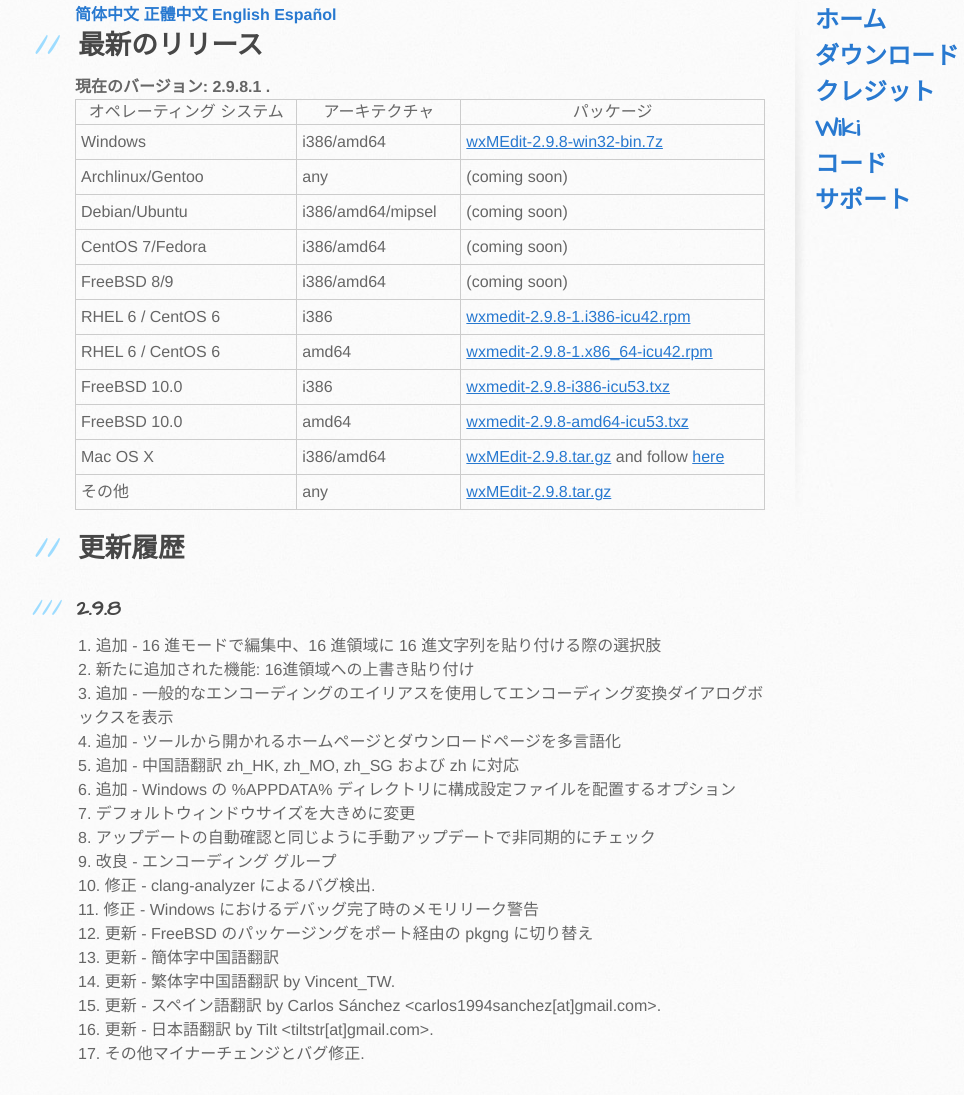
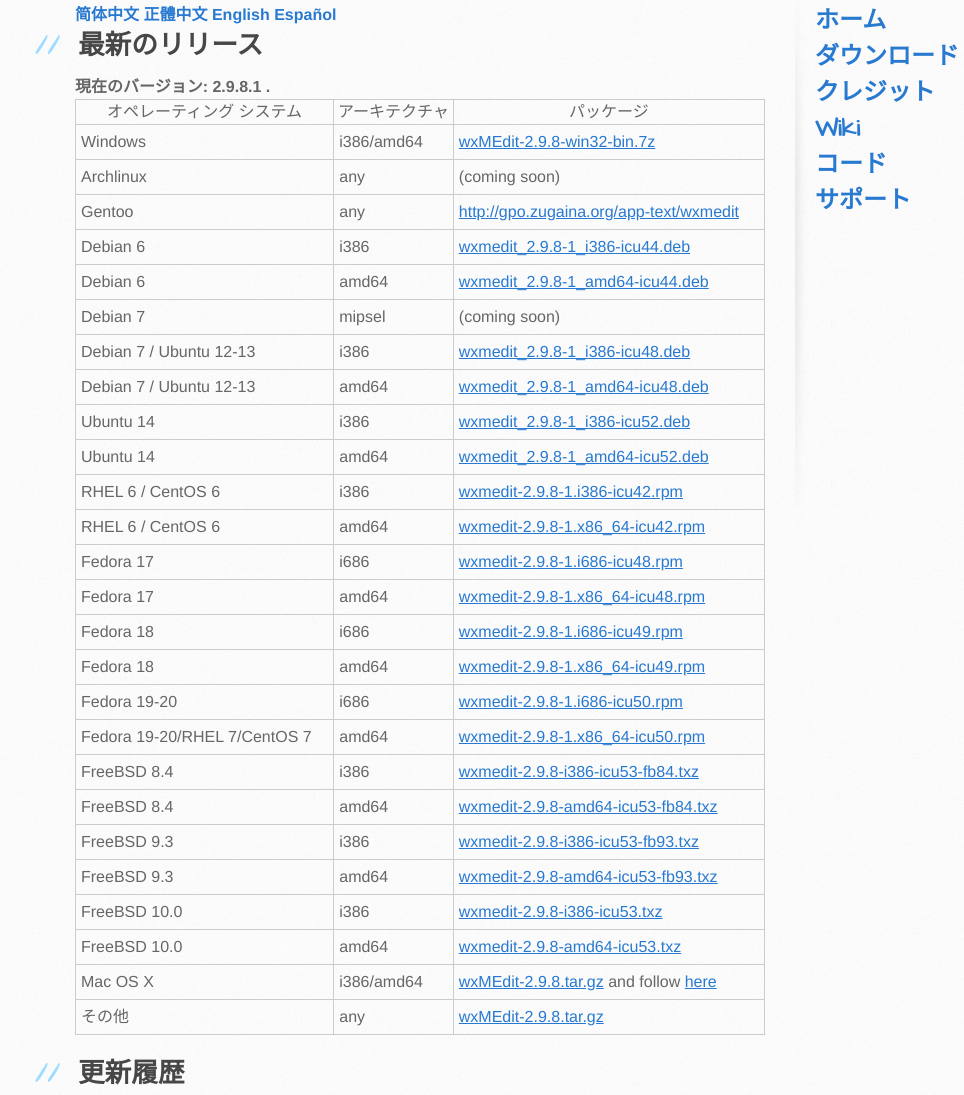
Before and after one commit to SIRSteiner/wxMEdit.github.io, a plain HTML site: page ja_JP/downloads.html in a window 1280 px wide. Shown: the part 229-1324 px from the top of the page, without its empty margins (95-1059 px from the left). Drawn offline with Linux system fonts and the light colour scheme.

Commit message:
add most packages for 2.9.8.1

```diff
--- a/ja_JP/downloads.html
+++ b/ja_JP/downloads.html
@@ -100,23 +100,8 @@
 <td><a href="http://downloads.sourceforge.net/project/wxmedit/2.9.8/wxMEdit-2.9.8-win32-bin.7z">wxMEdit-2.9.8-win32-bin.7z</a></td>
 </tr>
 <tr>
-<td>Archlinux/Gentoo</td>
+<td>Archlinux</td>
 <td>any</td>
-<td>(coming soon)</td>
-</tr>
-<tr>
-<td>Debian/Ubuntu</td>
-<td>i386/amd64/mipsel</td>
-<td>(coming soon)</td>
-</tr>
-<tr>
-<td>CentOS 7/Fedora</td>
-<td>i386/amd64</td>
-<td>(coming soon)</td>
-</tr>
-<tr>
-<td>FreeBSD 8/9</td>
-<td>i386/amd64</td>
 <td>(coming soon)</td>
 </tr>
 <!--
@@ -125,6 +110,7 @@
 <td>any</td>
 <td><a href="https://aur.archlinux.org/packages/wxmedit/">https://aur.archlinux.org/packages/wxmedit/</a></td>
 </tr>
+-->
 <tr>
 <td>Gentoo</td>
 <td>any</td>
@@ -133,40 +119,46 @@
 <tr>
 <td>Debian 6</td>
 <td>i386</td>
-<td><a href="http://downloads.sourceforge.net/project/wxmedit/2.9.7/wxmedit_2.9.7-1_i386-icu44.deb">wxmedit_2.9.7-1_i386-icu44.deb</a></td>
+<td><a href="http://downloads.sourceforge.net/project/wxmedit/2.9.8/wxmedit_2.9.8-1_i386-icu44.deb">wxmedit_2.9.8-1_i386-icu44.deb</a></td>
 </tr>
 <tr>
 <td>Debian 6</td>
 <td>amd64</td>
-<td><a href="http://downloads.sourceforge.net/project/wxmedit/2.9.7/wxmedit_2.9.7-1_amd64-icu44.deb">wxmedit_2.9.7-1_amd64-icu44.deb</a></td>
+<td><a href="http://downloads.sourceforge.net/project/wxmedit/2.9.8/wxmedit_2.9.8-1_amd64-icu44.deb">wxmedit_2.9.8-1_amd64-icu44.deb</a></td>
 </tr>
+<tr>
+<td>Debian 7</td>
+<td>mipsel</td>
+<td>(coming soon)</td>
+</tr>
+<!--
 <tr>
 <td>Debian 7 / Ubuntu 12-13</td>
 <td>Loongson/mipsel</td>
-<td><a href="http://downloads.sourceforge.net/project/wxmedit/2.9.7/wxmedit_2.9.7-1_mipsel-icu48.deb">wxmedit_2.9.7-1_mipsel-icu48.deb</a></td>
+<td><a href="http://downloads.sourceforge.net/project/wxmedit/2.9.8/wxmedit_2.9.8-1_mipsel-icu48.deb">wxmedit_2.9.8-1_mipsel-icu48.deb</a></td>
 </tr>
+-->
 <tr>
 <td>Debian 7 / Ubuntu 12-13</td>
 <td>i386</td>
-<td><a href="http://downloads.sourceforge.net/project/wxmedit/2.9.7/wxmedit_2.9.7-1_i386-icu48.deb">wxmedit_2.9.7-1_i386-icu48.deb</a></td>
+<td><a href="http://downloads.sourceforge.net/project/wxmedit/2.9.8/wxmedit_2.9.8-1_i386-icu48.deb">wxmedit_2.9.8-1_i386-icu48.deb</a></td>
 </tr>
 <tr>
 <td>Debian 7 / Ubuntu 12-13</td>
 <td>amd64</td>
-<td><a href="http://downloads.sourceforge.net/project/wxmedit/2.9.7/wxmedit_2.9.7-1_amd64-icu48.deb">wxmedit_2.9.7-1_amd64-icu48.deb</a></td>
+<td><a href="http://downloads.sourceforge.net/project/wxmedit/2.9.8/wxmedit_2.9.8-1_amd64-icu48.deb">wxmedit_2.9.8-1_amd64-icu48.deb</a></td>
 </tr>
 <tr>
 <td>Ubuntu 14</td>
 <td>i386</td>
-<td><a href="http://downloads.sourceforge.net/project/wxmedit/2.9.7/wxmedit_2.9.7-1_i386-icu52.deb">wxmedit_2.9.7-1_i386-icu52.deb</a></td>
+<td><a href="http://downloads.sourceforge.net/project/wxmedit/2.9.8/wxmedit_2.9.8-1_i386-icu52.deb">wxmedit_2.9.8-1_i386-icu52.deb</a></td>
 </tr>
 <tr>
 <td>Ubuntu 14</td>
 <td>amd64</td>
-<td><a href="http://downloads.sourceforge.net/project/wxmedit/2.9.7/wxmedit_2.9.7-1_amd64-icu52.deb">wxmedit_2.9.7-1_amd64-icu52.deb</a></td>
+<td><a href="http://downloads.sourceforge.net/project/wxmedit/2.9.8/wxmedit_2.9.8-1_amd64-icu52.deb">wxmedit_2.9.8-1_amd64-icu52.deb</a></td>
 </tr>
 <tr>
--->
 <td>RHEL 6 / CentOS 6</td>
 <td>i386</td>
 <td><a href="http://downloads.sourceforge.net/project/wxmedit/2.9.8/wxmedit-2.9.8-1.i386-icu42.rpm">wxmedit-2.9.8-1.i386-icu42.rpm</a></td>
@@ -177,69 +169,63 @@
 <td><a href="http://downloads.sourceforge.net/project/wxmedit/2.9.8/wxmedit-2.9.8-1.x86_64-icu42.rpm">wxmedit-2.9.8-1.x86_64-icu42.rpm</a></td>
 </tr>
 <tr>
-<!--
 <td>Fedora 17</td>
 <td>i686</td>
-<td><a href="http://downloads.sourceforge.net/project/wxmedit/2.9.7/wxmedit-2.9.7-1.i686-icu48.rpm">wxmedit-2.9.7-1.i686-icu48.rpm</a></td>
+<td><a href="http://downloads.sourceforge.net/project/wxmedit/2.9.8/wxmedit-2.9.8-1.i686-icu48.rpm">wxmedit-2.9.8-1.i686-icu48.rpm</a></td>
 </tr>
 <tr>
 <td>Fedora 17</td>
 <td>amd64</td>
-<td><a href="http://downloads.sourceforge.net/project/wxmedit/2.9.7/wxmedit-2.9.7-1.x86_64-icu48.rpm">wxmedit-2.9.7-1.x86_64-icu48.rpm</a></td>
+<td><a href="http://downloads.sourceforge.net/project/wxmedit/2.9.8/wxmedit-2.9.8-1.x86_64-icu48.rpm">wxmedit-2.9.8-1.x86_64-icu48.rpm</a></td>
 </tr>
 <tr>
 <td>Fedora 18</td>
 <td>i686</td>
-<td><a href="http://downloads.sourceforge.net/project/wxmedit/2.9.7/wxmedit-2.9.7-1.i686-icu49.rpm">wxmedit-2.9.7-1.i686-icu49.rpm</a></td>
+<td><a href="http://downloads.sourceforge.net/project/wxmedit/2.9.8/wxmedit-2.9.8-1.i686-icu49.rpm">wxmedit-2.9.8-1.i686-icu49.rpm</a></td>
 </tr>
 <tr>
 <td>Fedora 18</td>
 <td>amd64</td>
-<td><a href="http://downloads.sourceforge.net/project/wxmedit/2.9.7/wxmedit-2.9.7-1.x86_64-icu49.rpm">wxmedit-2.9.7-1.x86_64-icu49.rpm</a></td>
+<td><a href="http://downloads.sourceforge.net/project/wxmedit/2.9.8/wxmedit-2.9.8-1.x86_64-icu49.rpm">wxmedit-2.9.8-1.x86_64-icu49.rpm</a></td>
 </tr>
 <tr>
 <td>Fedora 19-20</td>
 <td>i686</td>
-<td><a href="http://downloads.sourceforge.net/project/wxmedit/2.9.7/wxmedit-2.9.7-1.i686-icu50.rpm">wxmedit-2.9.7-1.i686-icu50.rpm</a></td>
+<td><a href="http://downloads.sourceforge.net/project/wxmedit/2.9.8/wxmedit-2.9.8-1.i686-icu50.rpm">wxmedit-2.9.8-1.i686-icu50.rpm</a></td>
 </tr>
 <tr>
 <td>Fedora 19-20/RHEL 7/CentOS 7</td>
 <td>amd64</td>
-<td><a href="http://downloads.sourceforge.net/project/wxmedit/2.9.7/wxmedit-2.9.7-1.x86_64-icu50.rpm">wxmedit-2.9.7-1.x86_64-icu50.rpm</a></td>
+<td><a href="http://downloads.sourceforge.net/project/wxmedit/2.9.8/wxmedit-2.9.8-1.x86_64-icu50.rpm">wxmedit-2.9.8-1.x86_64-icu50.rpm</a></td>
 </tr>
 <tr>
 <td>FreeBSD 8.4</td>
 <td>i386</td>
 <td>
-<a href="http://downloads.sourceforge.net/project/wxmedit/2.9.7/wxmedit-2.9.7-i386-icu50-curl6.tbz">wxmedit-2.9.7-i386-icu50-curl6.tbz</a> <hr>
-<a href="http://downloads.sourceforge.net/project/wxmedit/2.9.7/wxmedit-2.9.7-i386-icu52-fb84.txz">wxmedit-2.9.7-i386-icu52-fb84.txz</a>
+<a href="http://downloads.sourceforge.net/project/wxmedit/2.9.8/wxmedit-2.9.8-i386-icu53-fb84.txz">wxmedit-2.9.8-i386-icu53-fb84.txz</a>
 </td>
 </tr>
 <tr>
 <td>FreeBSD 8.4</td>
 <td>amd64</td>
 <td>
-<a href="http://downloads.sourceforge.net/project/wxmedit/2.9.7/wxmedit-2.9.7-amd64-icu50-curl6.tbz">wxmedit-2.9.7-amd64-icu50-curl6.tbz</a> <hr>
-<a href="http://downloads.sourceforge.net/project/wxmedit/2.9.7/wxmedit-2.9.7-amd64-icu52-fb84.txz">wxmedit-2.9.7-amd64-icu52-fb84.txz</a>
+<a href="http://downloads.sourceforge.net/project/wxmedit/2.9.8/wxmedit-2.9.8-amd64-icu53-fb84.txz">wxmedit-2.9.8-amd64-icu53-fb84.txz</a>
 </td>
 </tr>
 <tr>
-<td>FreeBSD 9.2</td>
+<td>FreeBSD 9.3</td>
 <td>i386</td>
 <td>
-<a href="http://downloads.sourceforge.net/project/wxmedit/2.9.7/wxmedit-2.9.7-i386-icu50-curl7.tbz">wxmedit-2.9.7-i386-icu50-curl7.tbz</a> <hr>
-<a href="http://downloads.sourceforge.net/project/wxmedit/2.9.7/wxmedit-2.9.7-i386-icu52-fb92.txz">wxmedit-2.9.7-i386-icu52-fb92.txz</a>
+<a href="http://downloads.sourceforge.net/project/wxmedit/2.9.8/wxmedit-2.9.8-i386-icu53-fb93.txz">wxmedit-2.9.8-i386-icu53-fb93.txz</a>
 </td>
 </tr>
 <tr>
-<td>FreeBSD 9.2</td>
+<td>FreeBSD 9.3</td>
 <td>amd64</td>
 <td>
-<a href="http://downloads.sourceforge.net/project/wxmedit/2.9.7/wxmedit-2.9.7-amd64-icu50-curl7.tbz">wxmedit-2.9.7-amd64-icu50-curl7.tbz</a> <hr>
-<a href="http://downloads.sourceforge.net/project/wxmedit/2.9.7/wxmedit-2.9.7-amd64-icu52-fb92.txz">wxmedit-2.9.7-amd64-icu52-fb92.txz</a>
+<a href="http://downloads.sourceforge.net/project/wxmedit/2.9.8/wxmedit-2.9.8-amd64-icu53-fb93.txz">wxmedit-2.9.8-amd64-icu53-fb93.txz</a>
 </td>
 </tr>
--->
 <tr>
 <td>FreeBSD 10.0</td>
 <td>i386</td>
```
Also changed, not shown: downloads.html (+28 -42 lines), es/downloads.html (+28 -42 lines), zh_CN/downloads.html (+28 -42 lines), zh_TW/downloads.html (+28 -42 lines).
